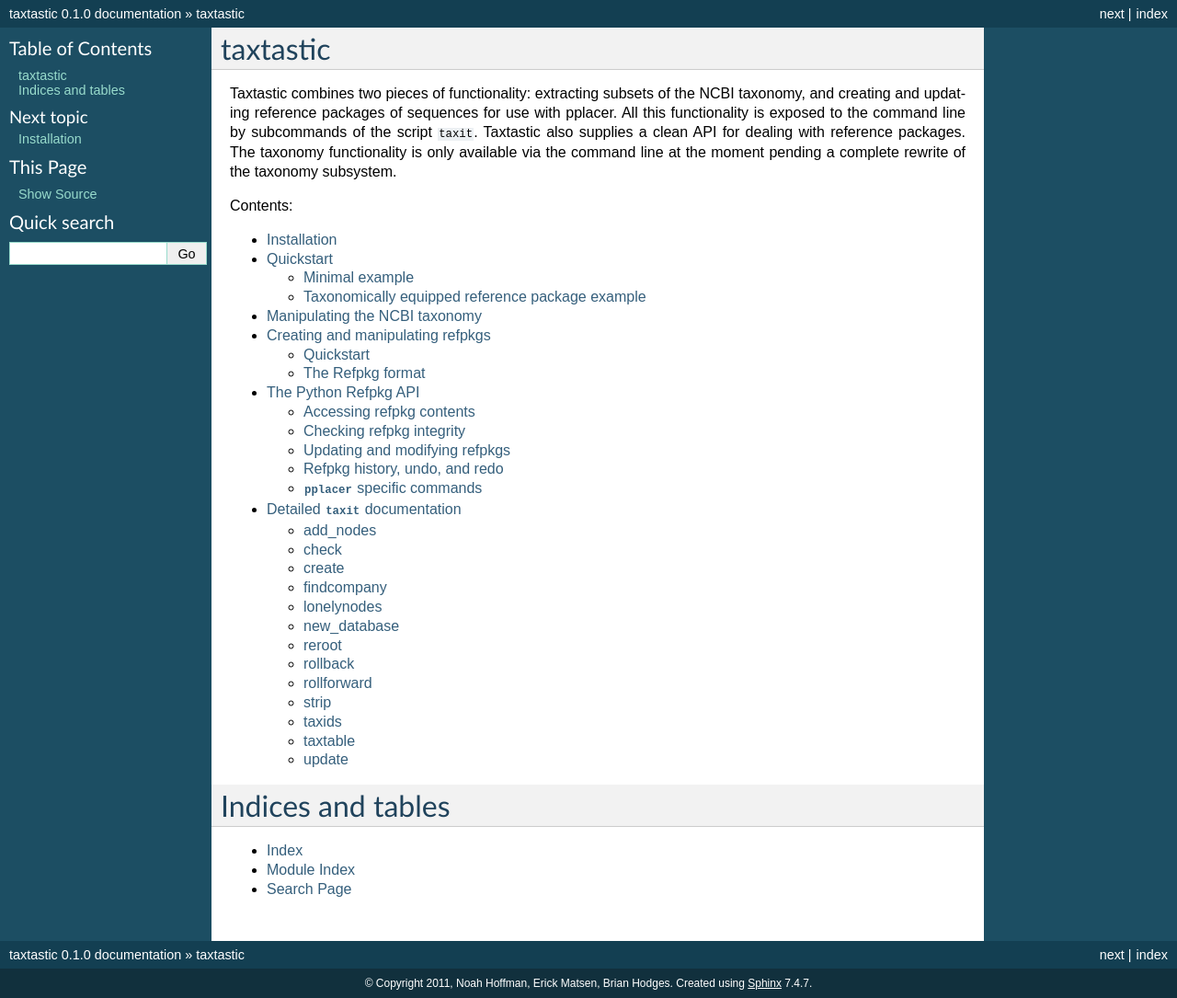
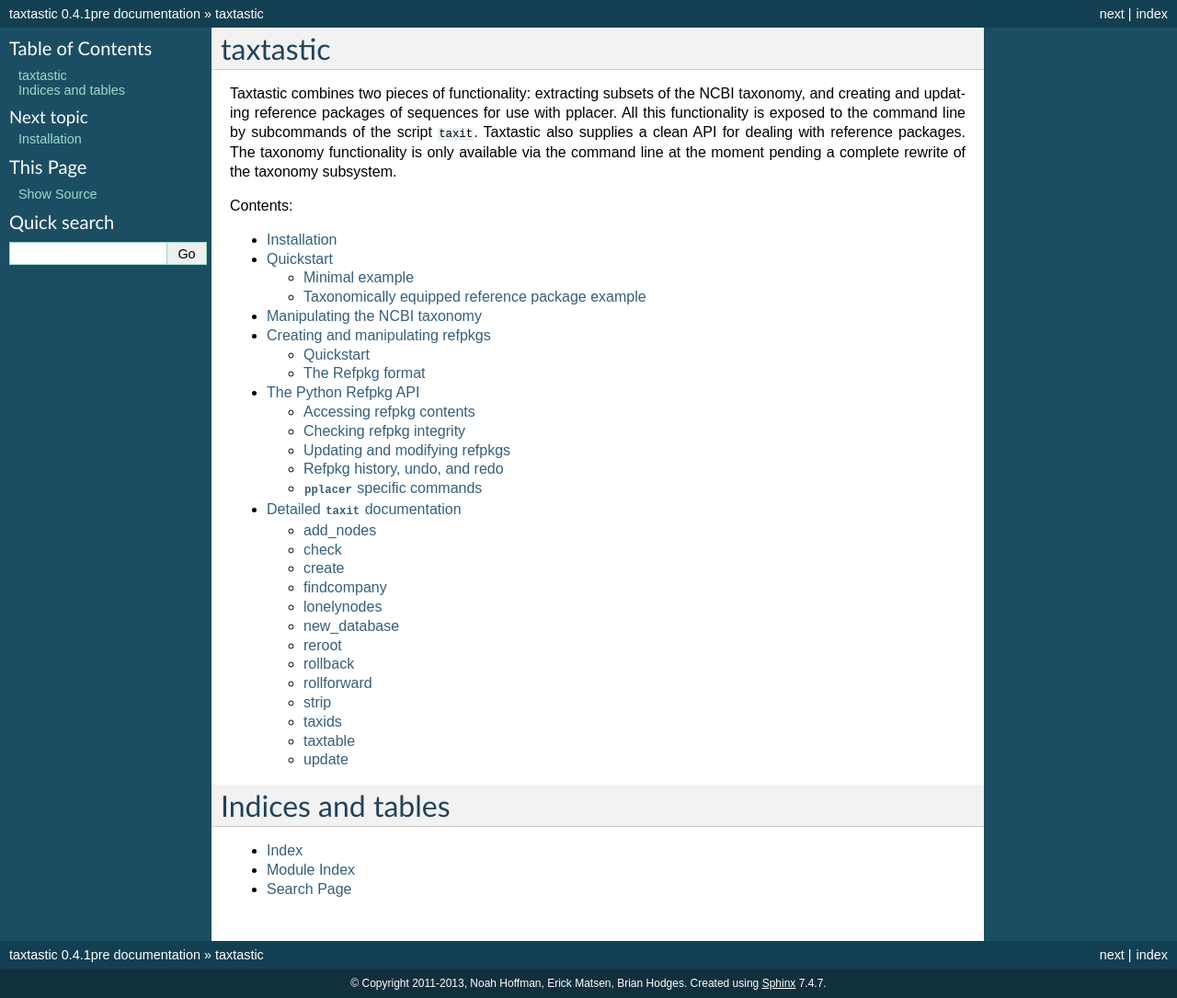
Before and after one commit to fhcrc/taxtastic, a Sphinx documentation site: the page built from docs/index.rst, in a window 1280 px wide. Shown: the whole page at 92% size. Built offline with Sphinx 7.4.7, drawn with Linux system fonts in a browser that asks for light colours.

Commit message:
Version from taxtastic

```diff
--- a/docs/conf.py
+++ b/docs/conf.py
@@ -16,7 +16,6 @@
 # If extensions (or modules to document with autodoc) are in another directory,
 # add these directories to sys.path here. If the directory is relative to the
 # documentation root, use os.path.abspath to make it absolute, like shown here.
-sys.path.insert(0, os.path.abspath('../taxonomy'))
 sys.path.insert(0, os.path.abspath('..'))
 
 
@@ -43,16 +42,17 @@
 
 # General information about the project.
 project = u'taxtastic'
-copyright = u'2011, Noah Hoffman, Erick Matsen, Brian Hodges'
+copyright = u'2011-2013, Noah Hoffman, Erick Matsen, Brian Hodges'
 
 # The version info for the project you're documenting, acts as replacement for
 # |version| and |release|, also used in various other places throughout the
 # built documents.
 #
 # The short X.Y version.
-version = '0.1.0'
+from taxtastic import __version__
+version = __version__
 # The full version, including alpha/beta/rc tags.
-release = '0.1.0'
+release = __version__
 
 # The language for content autogenerated by Sphinx. Refer to documentation
 # for a list of supported languages.
```
